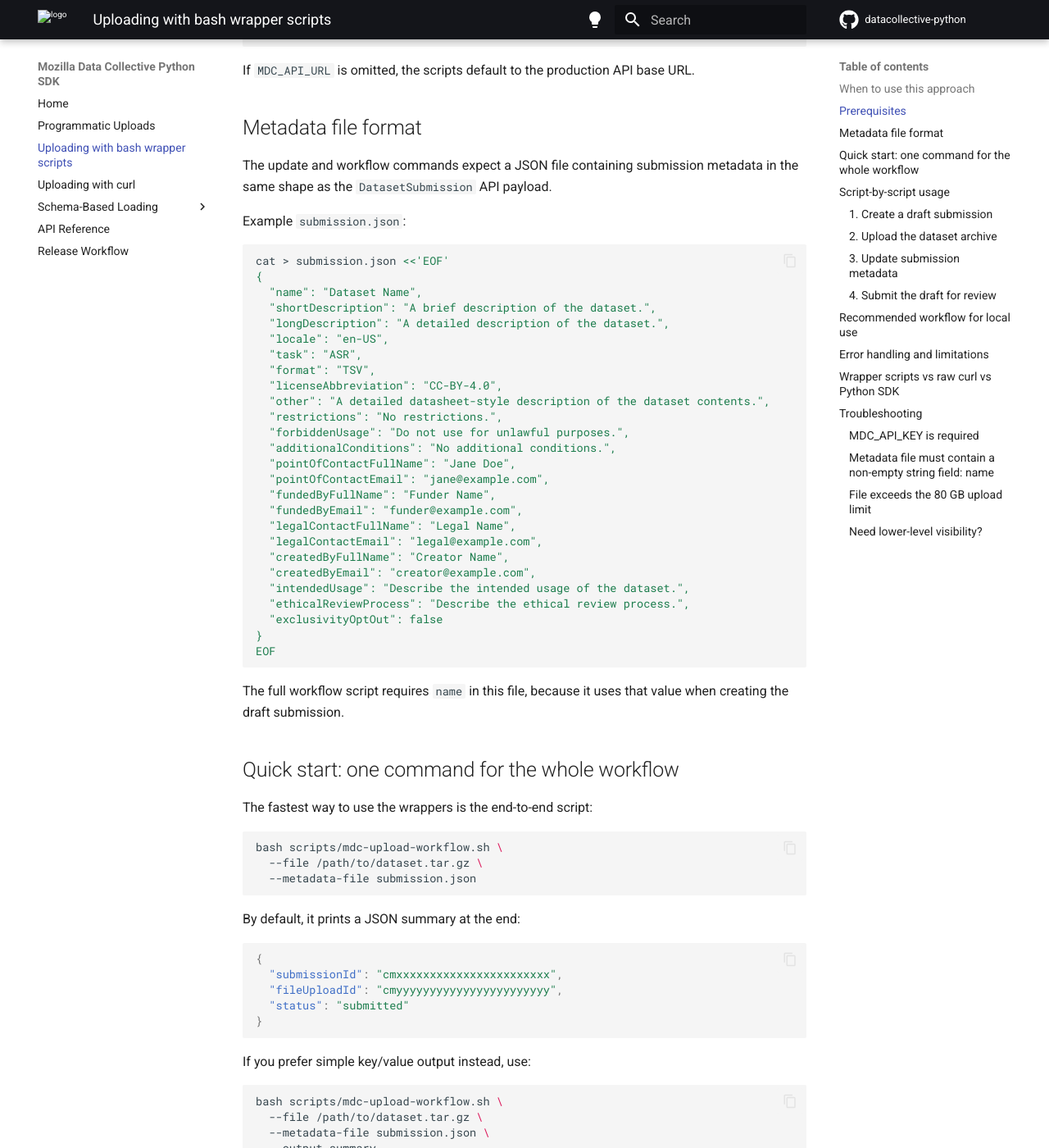
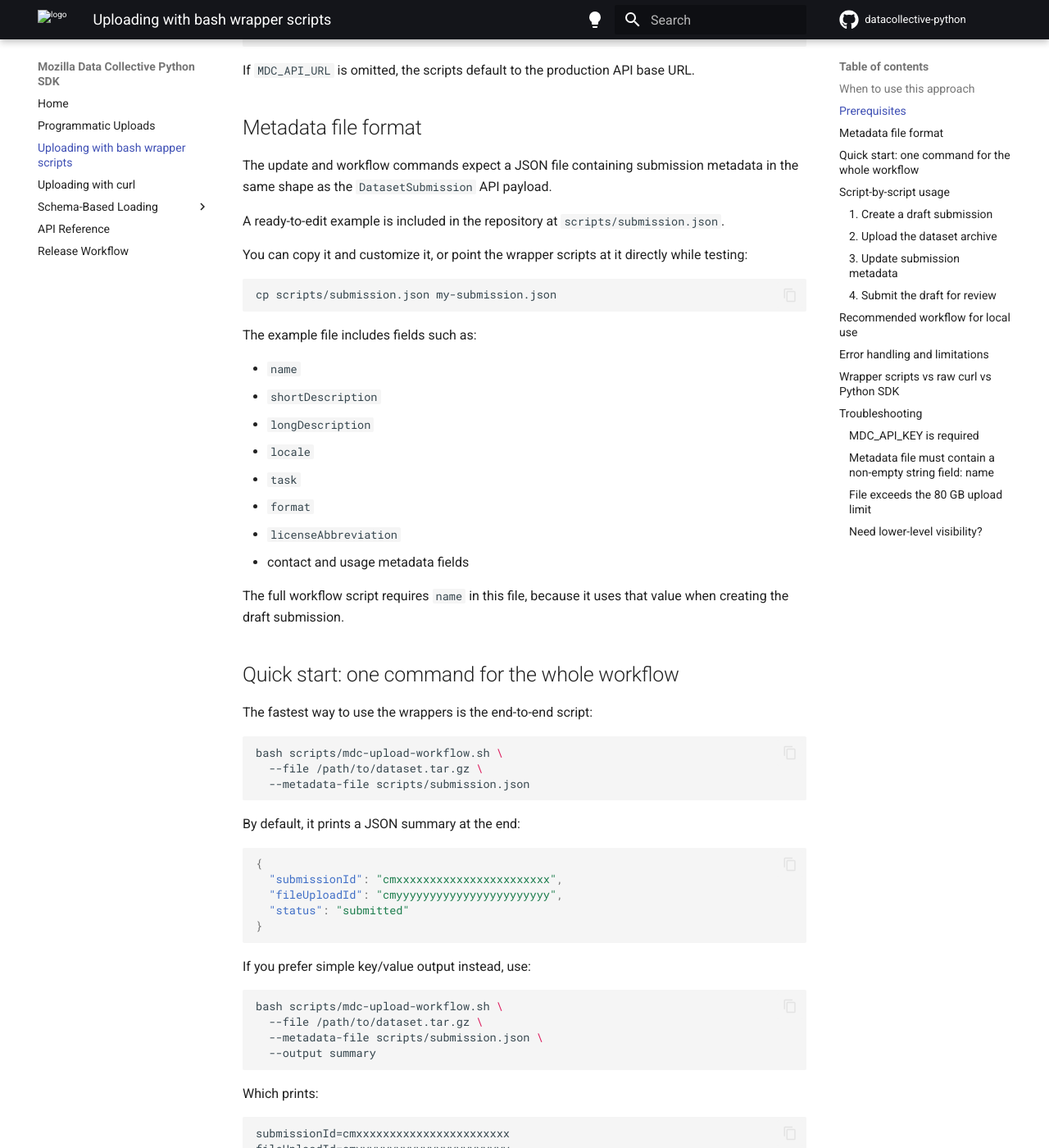
Before and after one commit to Mozilla-Data-Collective/datacollective-python, an MkDocs documentation site: the page built from docs/upload_with_wrappers.md, in a window 1280 px wide and 1400 px high, scrolled down 1362 px. Shown: the whole window at 82% size. Built offline with MkDocs 1.6.1 and Material for MkDocs 9.7.7, drawn with Linux system fonts in a browser that asks for light colours; comment, search, counter and statistics services are not loaded; some of the changed text lies outside the part shown.

Commit message:
Add submission example

````diff
--- a/docs/upload_with_wrappers.md
+++ b/docs/upload_with_wrappers.md
@@ -51,36 +51,24 @@ If `MDC_API_URL` is omitted, the scripts default to the production API base URL.
 
 The update and workflow commands expect a JSON file containing submission metadata in the same shape as the `DatasetSubmission` API payload.
 
-Example `submission.json`:
+A ready-to-edit example is included in the repository at `scripts/submission.json`.
+
+You can copy it and customize it, or point the wrapper scripts at it directly while testing:
 
 ```bash
-cat > submission.json <<'EOF'
-{
-  "name": "Dataset Name",
-  "shortDescription": "A brief description of the dataset.",
-  "longDescription": "A detailed description of the dataset.",
-  "locale": "en-US",
-  "task": "ASR",
-  "format": "TSV",
-  "licenseAbbreviation": "CC-BY-4.0",
-  "other": "A detailed datasheet-style description of the dataset contents.",
-  "restrictions": "No restrictions.",
-  "forbiddenUsage": "Do not use for unlawful purposes.",
-  "additionalConditions": "No additional conditions.",
-  "pointOfContactFullName": "Jane Doe",
-  "pointOfContactEmail": "jane@example.com",
-  "fundedByFullName": "Funder Name",
-  "fundedByEmail": "funder@example.com",
-  "legalContactFullName": "Legal Name",
-  "legalContactEmail": "legal@example.com",
-  "createdByFullName": "Creator Name",
-  "createdByEmail": "creator@example.com",
-  "intendedUsage": "Describe the intended usage of the dataset.",
-  "ethicalReviewProcess": "Describe the ethical review process.",
-  "exclusivityOptOut": false
-}
-EOF
+cp scripts/submission.json my-submission.json
 ```
+
+The example file includes fields such as:
+
+- `name`
+- `shortDescription`
+- `longDescription`
+- `locale`
+- `task`
+- `format`
+- `licenseAbbreviation`
+- contact and usage metadata fields
 
 The full workflow script requires `name` in this file, because it uses that value when creating the draft submission.
 
@@ -91,7 +79,7 @@ The fastest way to use the wrappers is the end-to-end script:
 ```bash
 bash scripts/mdc-upload-workflow.sh \
   --file /path/to/dataset.tar.gz \
-  --metadata-file submission.json
+  --metadata-file scripts/submission.json
 ```
 
 By default, it prints a JSON summary at the end:
@@ -109,7 +97,7 @@ If you prefer simple key/value output instead, use:
 ```bash
 bash scripts/mdc-upload-workflow.sh \
   --file /path/to/dataset.tar.gz \
-  --metadata-file submission.json \
+  --metadata-file scripts/submission.json \
   --output summary
 ```
 
@@ -172,7 +160,7 @@ bash scripts/mdc-upload-file.sh \
 ```bash
 bash scripts/mdc-upload-update.sh \
   --submission-id "$SUBMISSION_ID" \
-  --metadata-file submission.json \
+  --metadata-file scripts/submission.json \
   --file-upload-id "$FILE_UPLOAD_ID"
 ```
 
@@ -181,7 +169,7 @@ By default, this prints the updated submission JSON. If you only need the submis
 ```bash
 bash scripts/mdc-upload-update.sh \
   --submission-id "$SUBMISSION_ID" \
-  --metadata-file submission.json \
+  --metadata-file scripts/submission.json \
   --file-upload-id "$FILE_UPLOAD_ID" \
   --output id
 ```
@@ -211,36 +199,12 @@ For most local shell usage, this is the most practical flow:
 export MDC_API_KEY="your-api-key-here"
 export MDC_API_URL="https://datacollective.mozillafoundation.org/api"
 
-cat > submission.json <<'EOF'
-{
-  "name": "Dataset Name",
-  "shortDescription": "A brief description of the dataset.",
-  "longDescription": "A detailed description of the dataset.",
-  "locale": "en-US",
-  "task": "ASR",
-  "format": "TSV",
-  "licenseAbbreviation": "CC-BY-4.0",
-  "other": "A detailed datasheet-style description of the dataset contents.",
-  "restrictions": "No restrictions.",
-  "forbiddenUsage": "Do not use for unlawful purposes.",
-  "additionalConditions": "No additional conditions.",
-  "pointOfContactFullName": "Jane Doe",
-  "pointOfContactEmail": "jane@example.com",
-  "fundedByFullName": "Funder Name",
-  "fundedByEmail": "funder@example.com",
-  "legalContactFullName": "Legal Name",
-  "legalContactEmail": "legal@example.com",
-  "createdByFullName": "Creator Name",
-  "createdByEmail": "creator@example.com",
-  "intendedUsage": "Describe the intended usage of the dataset.",
-  "ethicalReviewProcess": "Describe the ethical review process.",
-  "exclusivityOptOut": false
-}
-EOF
+cp scripts/submission.json my-submission.json
+# Edit my-submission.json before uploading
 
 bash scripts/mdc-upload-workflow.sh \
   --file /path/to/dataset.tar.gz \
-  --metadata-file submission.json \
+  --metadata-file my-submission.json \
   --output summary
 ```
 
````
Also changed, not shown: 1 other file.
